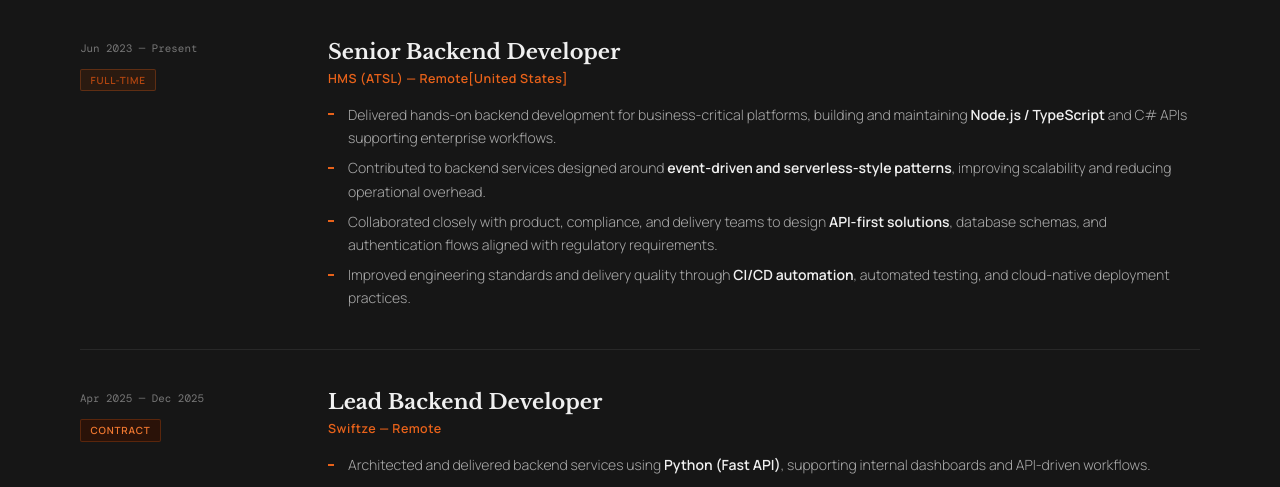
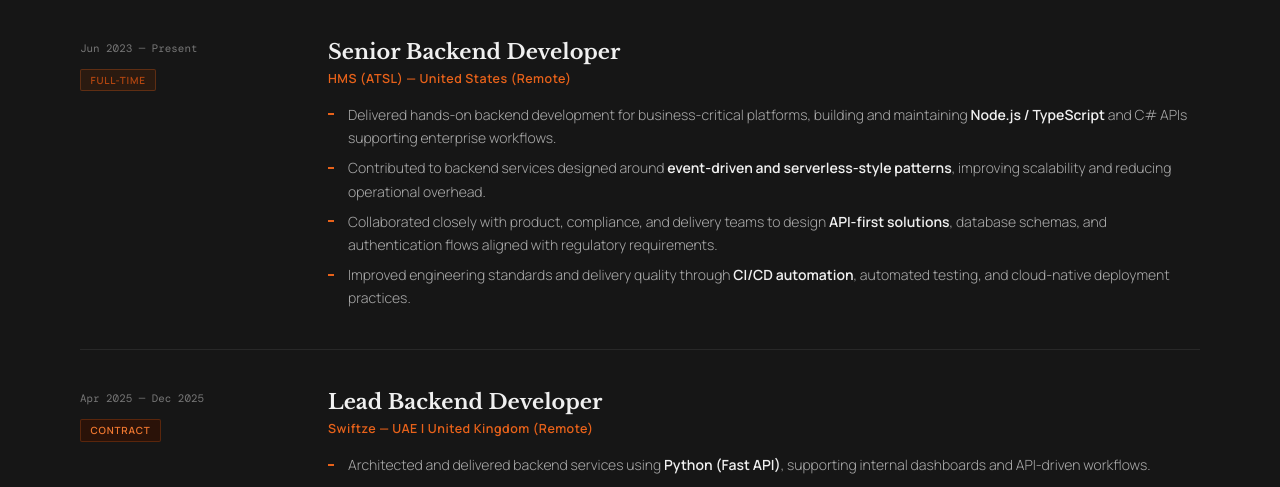
Before and after one commit to OtomewoOluwatobi/portfolio, a React (Vite) app: page / in a window 1280 px wide. Shown: the part 2288-2775 px from the top of the page. Built offline with nearby package versions, Linux system fonts and the light colour scheme.

Commit message:
Update company descriptions and roles in experience section for clarity

```diff
--- a/src/data/portfolio.js
+++ b/src/data/portfolio.js
@@ -51,7 +51,7 @@
     period: 'Jun 2023 — Present',
     badge: 'Full-time', badgeClass: 'tb-ft',
     role: 'Senior Backend Developer',
-    company: 'HMS (ATSL) — Remote[United States]',
+    company: 'HMS (ATSL) — United States (Remote)',
     points: [
       'Delivered hands-on backend development for business-critical platforms, building and maintaining <strong>Node.js / TypeScript</strong> and C# APIs supporting enterprise workflows.',
       'Contributed to backend services designed around <strong>event-driven and serverless-style patterns</strong>, improving scalability and reducing operational overhead.',
@@ -63,7 +63,7 @@
     period: 'Apr 2025 — Dec 2025',
     badge: 'Contract', badgeClass: 'tb-ct',
     role: 'Lead Backend Developer',
-    company: 'Swiftze — Remote',
+    company: 'Swiftze — UAE | United Kingdom (Remote)',
     points: [
       'Architected and delivered backend services using <strong>Python (Fast API)</strong>, supporting internal dashboards and API-driven workflows.',
       'Implemented asynchronous processing and real-time feedback mechanisms, improving system responsiveness and user experience.',
@@ -75,7 +75,7 @@
     period: 'Aug 2024 — Oct 2025',
     badge: 'Remote', badgeClass: 'tb-rm',
     role: 'Senior Software Developer',
-    company: 'The Envoy Nation — Remote',
+    company: 'The Envoy Nation — United Kingdom (Remote)',
     points: [
       'Acted as a hands-on technical lead, shaping backend architecture and influencing technical direction across <strong>C#/.NET microservices</strong> and event-driven systems.',
       'Designed and delivered scalable, cloud-ready APIs, ensuring maintainability, security, and alignment with modern engineering best practices.',
@@ -87,7 +87,7 @@
     period: 'Jan 2024 — Jul 2025',
     badge: 'Contract', badgeClass: 'tb-ct',
     role: 'Lead Backend Developer',
-    company: 'South-way Centre — United Kingdom',
+    company: 'South-way Centre — United Kingdom (Remote)',
     points: [
       'Built data-driven platforms using <strong>Node.js / TypeScript</strong> backend, delivering scalable APIs and internal services.',
       'Designed backend services following serverless and managed-cloud design principles, improving scalability and deployment efficiency.',
@@ -122,7 +122,7 @@
   {
     period: 'Aug 2018 — Aug 2023',
     badge: 'Full-time', badgeClass: 'tb-ft',
-    role: 'Lead Backend Developer',
+    role: 'Co-Founder & Lead Backend Engineer',
     company: 'Hostel.ng / Zimmr — Nigeria',
     points: [
       'Built and scaled cloud-hosted backend services supporting <strong>10,000+ daily users</strong>, improving overall system performance by 30%.',
@@ -142,7 +142,6 @@
       'Defined <strong>API-first architecture</strong>, database schemas, and modular service boundaries to support scalable growth and long-term maintainability.',
       'Established <strong>Dockerised CI/CD pipelines</strong> and structured deployment workflows, improving release reliability and reducing operational risk.',
       'Oversaw cloud infrastructure decisions (<strong>AWS / managed services</strong>), ensuring production resilience, monitoring, and cost-aware scaling.',
-      'Contributed to product roadmap planning and technical feasibility decisions as a founding stakeholder, aligning engineering execution with business objectives.',
     ],
   },
 ];
```
